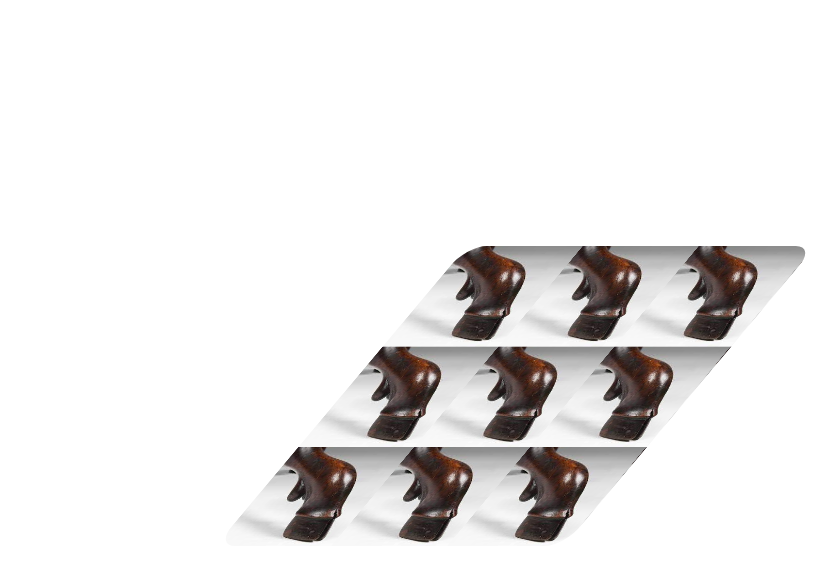
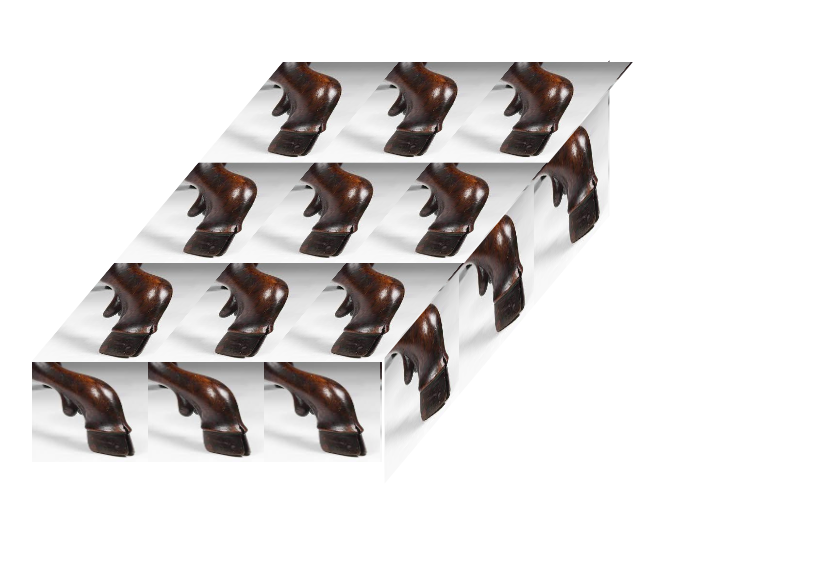
Before and after one commit to nturge/Cushion-sketch, a plain HTML site: page index.html in a window 1280 px wide. Shown: the part 138-720 px from the top of the page, without its empty margins (43-880 px from the left). Drawn offline with Linux system fonts and the light colour scheme.

Commit message:
tried to attach sides

```diff
--- a/index.html
+++ b/index.html
@@ -3,29 +3,44 @@
   .cushion{
     content: "";
     position: absolute;
-    top: 30vw;
-    left: 30vw;
-    width: 349px;
+    top: 200px;
+    left: 200px;
+    width: 350px;
     height: 300px;
-    border-radius: 20px;
     transform: skew(-40deg);
     background-image: url(download.jpg);
     background-size: 116px;
 
   }
 
-  .edge{
+  .edge1{
     content: "";
     position: absolute;
-    top: 60vw;
-    width: 349px;
-    height: 300px;
-    background-image: url(download.jpeg);
-    background-size: 100px
+    top: 500px;
+    left: 75px;
+    z-index: -1;
+    width: 350px;
+    height: 100px;
+    background-image: url(download.jpg);
+    background-size: 116px;
 
   }
 
+  .edge2{
+    content: "";
+    position: absolute;
+    top: 360px;
+    left: 365px;
+    z-index: -2;
+    width: 350px;
+    height: 100px;
+    transform: rotate(-50deg) skew(-50deg);
+    background-image: url(download.jpg);
+    background-size: 116px;
+  }
 
 </style>
+
 <div class="cushion"></div>
-<div class="edge"></div>
+<div class="edge1"></div>
+<div class="edge2"></div>
```
